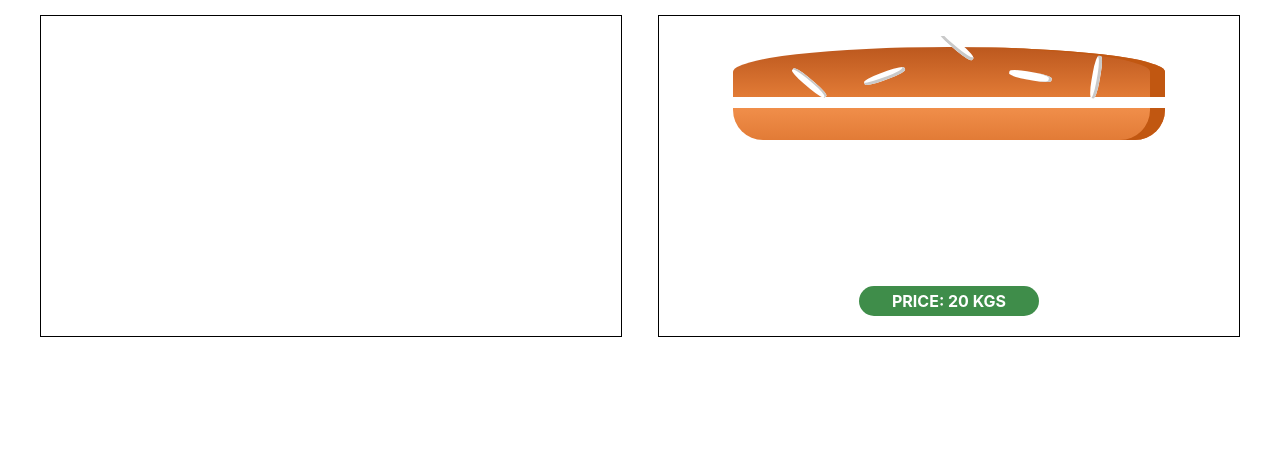
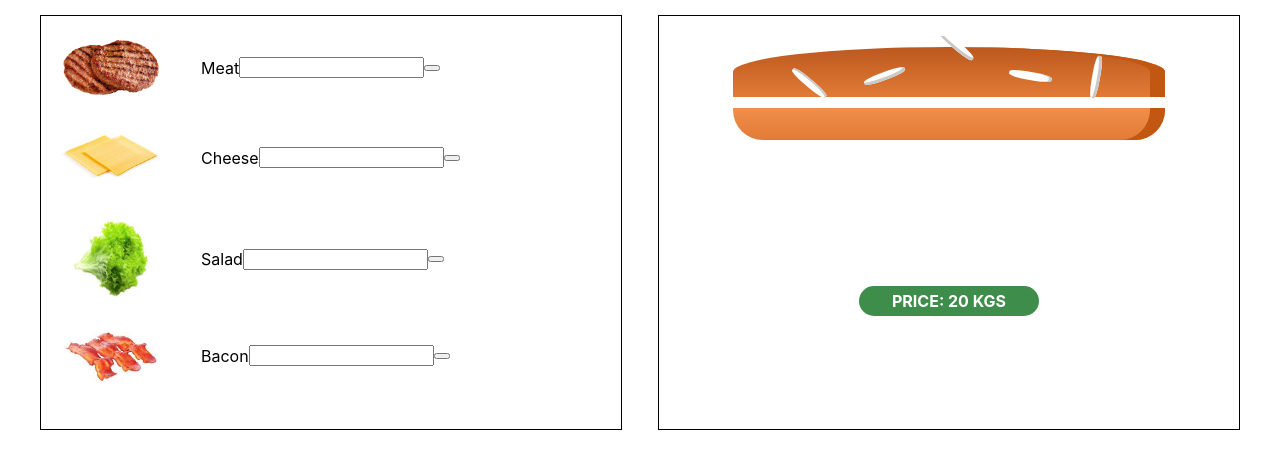
Before and after one commit to TolgonaiA/Burger-Order-lab55-, a React (Create React App) app: page / in a window 1280 px wide. Shown: the top 468 px of the page. Built offline with nearby package versions, Linux system fonts and the light colour scheme.

Commit message:
added 2 components Ingredient& Ingredients

```diff
--- a/src/App.js
+++ b/src/App.js
@@ -8,6 +8,7 @@ import meatImage from './assets/meat.png';
 import cheeseImage from './assets/cheese.jpg';
 import saladImage from './assets/salad.jpg';
 import baconImage from './assets/bacon.jpg';
+import Ingredients from './components/Ingredients/Ingredients';
 
 
 const INGREDIENTS = [
@@ -15,7 +16,6 @@ const INGREDIENTS = [
   {name: 'Cheese', price: 20, image: cheeseImage},
   {name: 'Salad', price: 5, image: saladImage},
   {name: 'Bacon', price: 30, image: baconImage},
-  {name: 'Bun', price: 20},
 ];
 
 
@@ -25,12 +25,11 @@ const App = () => {
     {name: 'Cheese', count: 0},
     {name: 'Salad', count: 0},
     {name: 'Bacon', count: 0},
-    {name: 'Bun', count: 1},
   ]);
 
 
   const getTotalPrice = () => {
-    let totalPrice = 0;
+    let totalPrice = 20;
     for (let ingredient of ingredients) {
       let amount = 0;
       amount = ingredient.count * INGREDIENTS.find(obj => obj.name === ingredient.name).price;
@@ -43,7 +42,12 @@ const App = () => {
 
   return (
     <div className='Container'>
-      <div className='Ingredients'></div>
+      <div className='Ingredients'>
+        <Ingredients
+          ingredients={ingredients}
+          image={INGREDIENTS}
+        ></Ingredients>
+      </div>
       <div className='Ingredients'>
         <div className="Burger">
           <div className="BreadTop">
--- /dev/null
+++ b/src/components/Ingredient/Ingredient.css
@@ -0,0 +1,11 @@
+.Ingredient {
+  display: flex;
+  align-items: center;
+  margin-bottom: 25px;
+}
+
+.IngredientImage {
+  max-width: 100px;
+  height: auto;
+  margin-right: 40px;
+}
--- /dev/null
+++ b/src/components/Ingredient/Ingredient.js
@@ -0,0 +1,21 @@
+import React from "react";
+import './Ingredient.css';
+
+
+const Ingredient = (props) => {
+  return (
+    <div className='Ingredient'>
+      <img className='IngredientImage' src={props.image}></img>
+      <p>{props.name}</p>
+      <input></input>
+      <button></button>
+    </div>
+  );
+};
+
+
+
+
+
+
+export default Ingredient;
--- /dev/null
+++ b/src/components/Ingredients/Ingredients.js
@@ -0,0 +1,26 @@
+import React from "react";
+import Ingredient from "../Ingredient/Ingredient";
+
+
+const Ingredients = (props) => {
+  console.log(props.image.find(obj => obj.name === 'Salad'))
+  return props.ingredients.map(element => (
+    <Ingredient
+    name={element.name}
+    image={props.image.find(obj => obj.name === element.name).image}
+    >
+
+    </Ingredient>
+  ))
+};
+
+
+
+
+
+
+
+
+
+
+export default Ingredients;
```
